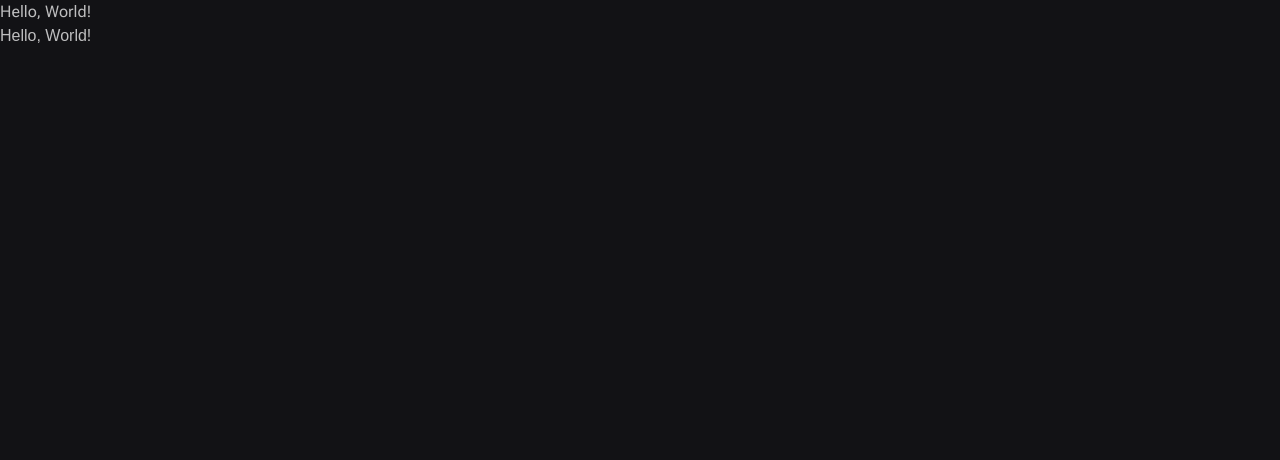
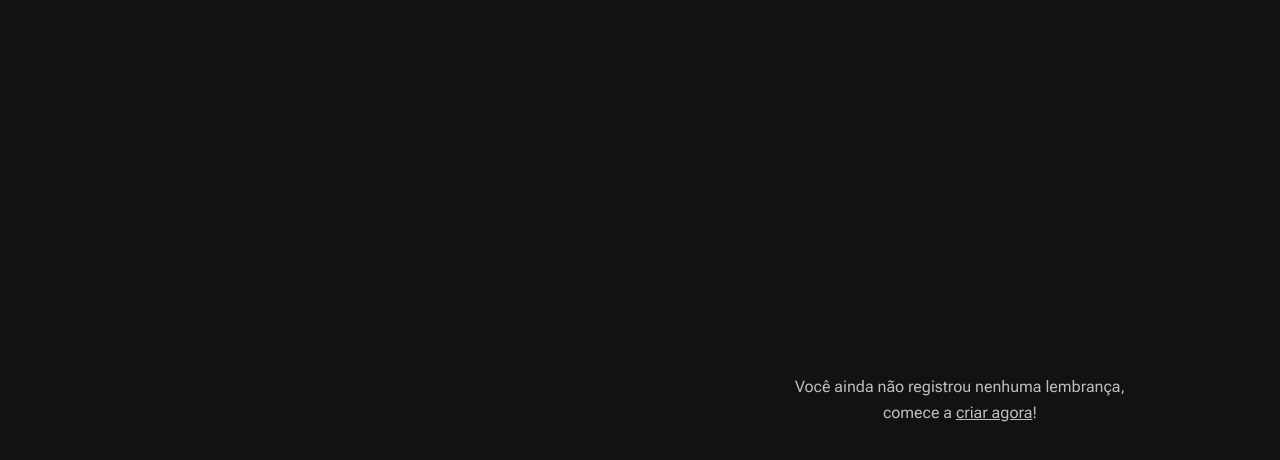
Before and after one commit to tiagosouzac/nlw-spacetime, a Next.js app in the folder web/: page / in a window 1280 px wide. Shown: the top 460 px of the page. Built offline with nearby package versions, Linux system fonts and the light colour scheme; a web font is replaced by a local one.

Commit message:
config: web - right side of the home page

```diff
--- a/web/src/app/page.tsx
+++ b/web/src/app/page.tsx
@@ -1,8 +1,21 @@
 export default function Home() {
   return (
-    <>
-      <h1>Hello, World!</h1>
-      <h1 className="font-alt">Hello, World!</h1>
-    </>
+    <main className="grid min-h-screen grid-cols-2">
+      {/* Left */}
+      <div></div>
+
+      {/* Right */}
+      <div className="grid p-16">
+        <div className="flex items-center justify-center">
+          <p className="max-w-[360px] text-center leading-relaxed">
+            Você ainda não registrou nenhuma lembrança, comece a{' '}
+            <a className="underline hover:text-gray-50" href="/">
+              criar agora
+            </a>
+            !
+          </p>
+        </div>
+      </div>
+    </main>
   )
 }
```
